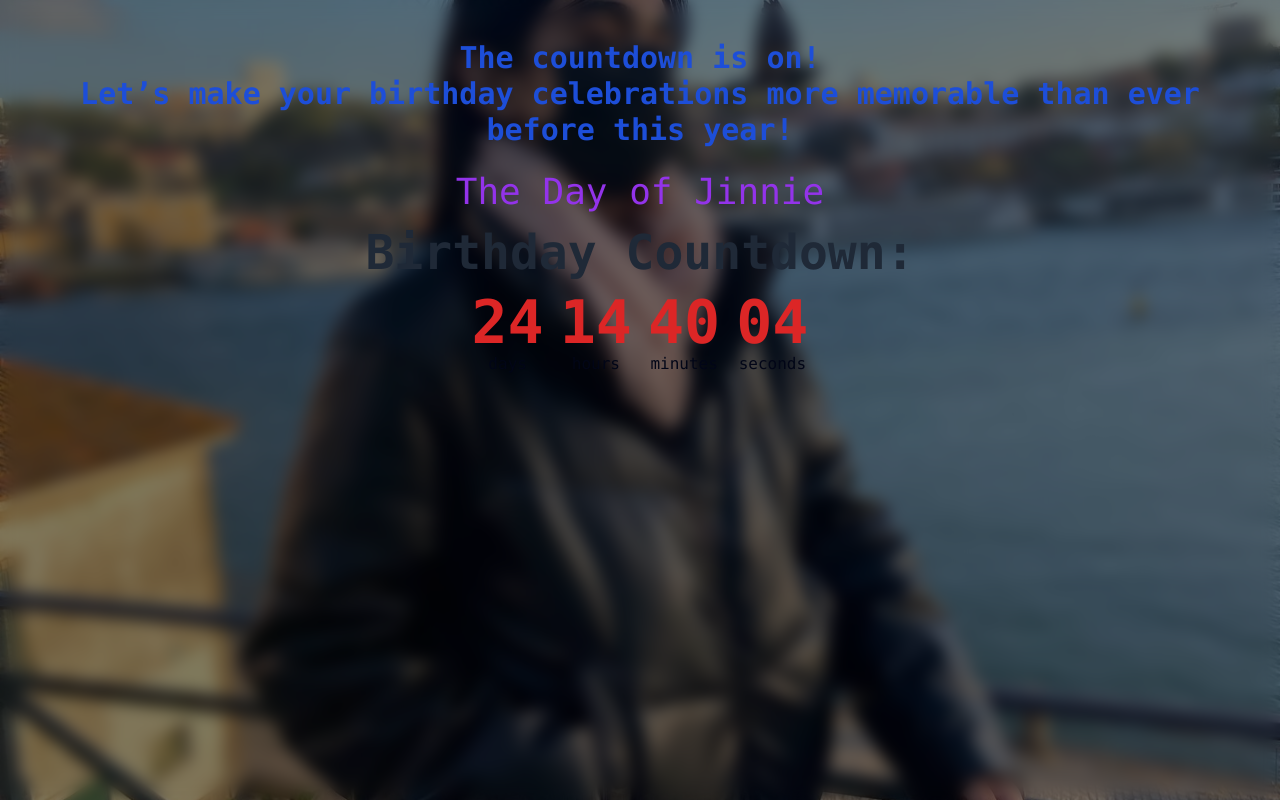
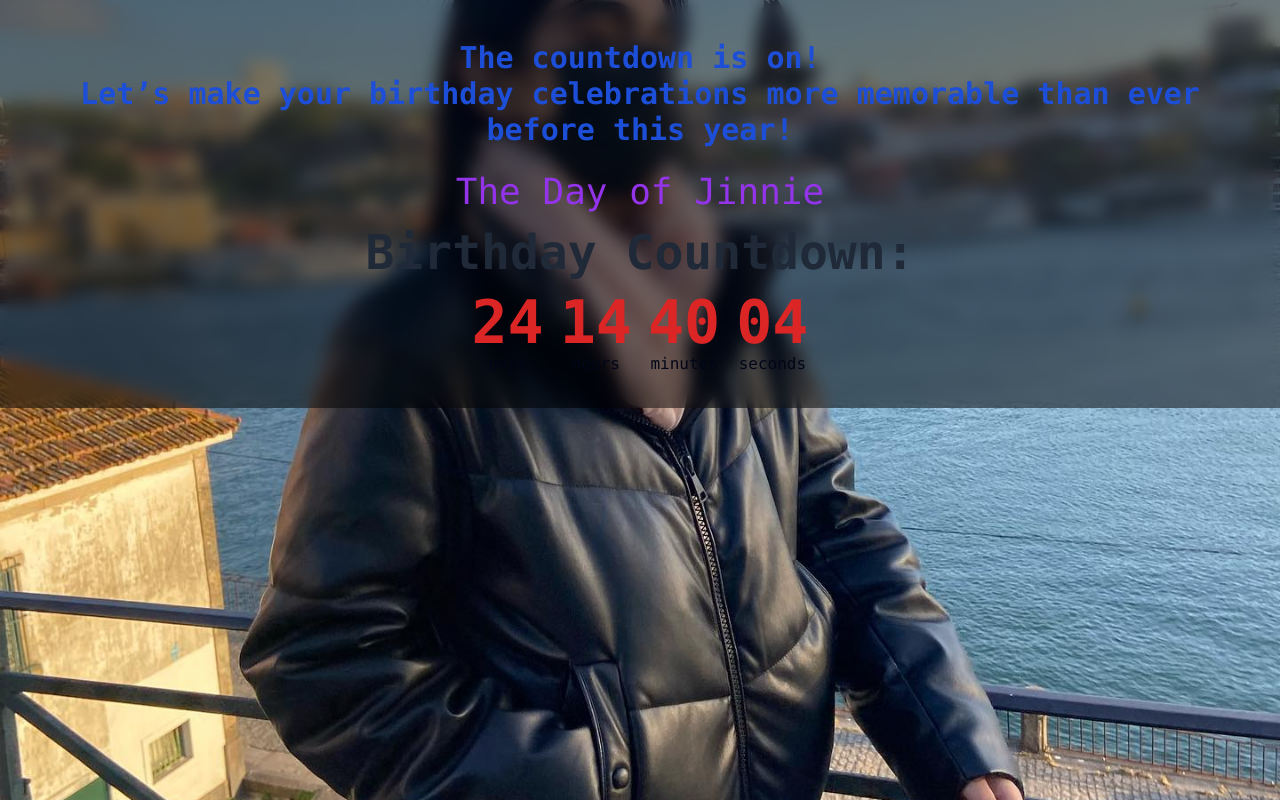
Before and after one commit to okayhardik/JinniesCountdown, a plain HTML site: page index.html in a window 1280 px wide. Drawn offline with nearby package versions, Linux system fonts and the light colour scheme.

Commit message:
Update index.html

```diff
--- a/index.html
+++ b/index.html
@@ -11,9 +11,9 @@
         content="HTML, CSS, Portfolio, Github, Github pages, Freelancer, Website Development, JavaScript, PHP, Developer, Tailwind, Bootstrap, VSCode, Birthday Countdown, Birthday Counter, Vanilla CSS, Vanilla JS" />
     <title>Birthday Countdown</title>
     <style>
-        .blur-container {
+        .blur-text {
             backdrop-filter: blur(8px);
-            -webkit-backdrop-filter: blur(6px);
+            -webkit-backdrop-filter: blur(8px);
             background-color: rgba(0, 0, 0, 0.5);
             /* Adjust the opacity as needed */
         }
@@ -25,8 +25,8 @@
         <section class="relative w-full h-screen flex items-center justify-center overflow-hidden">
             <div class="absolute inset-0 bg-center bg-cover bg-no-repeat"
                 style="background-image: url('assets/jinnie_tera_dil_lutiya-20240213-0026.jpg');"></div>
-            <div class="absolute inset-0 w-full h-full blur-container z-10">
-                <div class="relative p-4 md:p-8 font-mono text-white text-center">
+            <div class="absolute inset-0 w-full h-full z-10">
+                <div class="relative p-4 md:p-8 font-mono text-white text-center blur-text">
                     <div id="dateyear"
                         class="dateyear text-center mt-2 text-lg sm:text-2xl md:text-3xl lg:text-4xl xl:text-5xl font-bold text-red-600">
                     </div>
@@ -34,7 +34,7 @@
                         class="yearold text-center mt-2 text-2xl sm:text-5xl md:text-6xl lg:text-7xl xl:text-8xl font-semibold text-gray-700 underline decoration-double">
                     </div>
                     <div id="message"
-                        class="message text-center mt-2 text-sm sm:text-lg md:text-xl lg:text-2xl xl:text-3xl text-blue-700 font-bold">
+                        class="message text-center mt-2 text-sm sm:text-lg md:text-xl lg:text-2xl xl:text-3xl text-blue-700 font-semibold">
                         The countdown is on! <br>Let’s make your birthday celebrations more memorable than ever before this
                         year!
                     </div>
```
